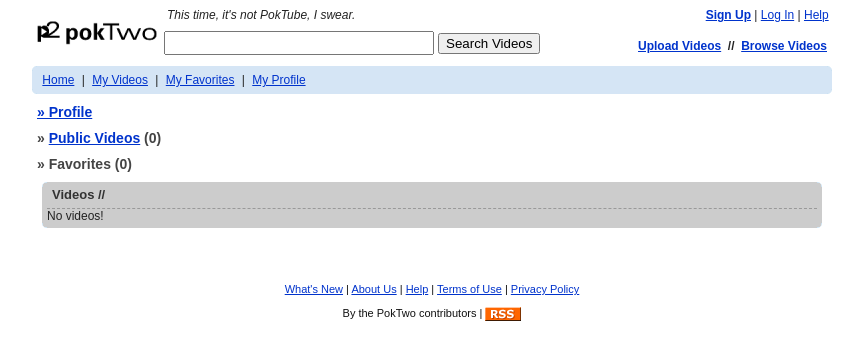
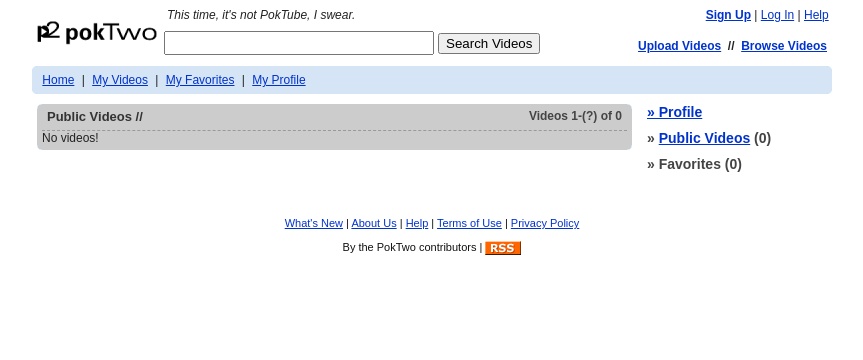
Before and after one commit to chazizgrkb/pokTwo, a PHP site: page /profile_favorites.php in a window 1280 px wide. Shown: the top 360 px of the page, without its empty margins (208-1071 px from the left). Run offline with PHP 8.4, Linux system fonts and the light colour scheme; data that the repository does not hold is empty.

Commit message:
various bullshit

```diff
--- a/admin.php
+++ b/admin.php
@@ -4,8 +4,6 @@
 require('lib/common.php');
 
 if ($userdata['powerlevel'] < 3) error('403', "You shouldn't be here, get out!");
-
-//$memcachedStats = $cache->memcached->getStats();
 
 $latestRegisteredUsers = $sql->query("SELECT id, name, joined FROM users ORDER BY joined DESC LIMIT 15");
 $latestSeenUsers = $sql->query("SELECT id, name, lastview FROM users ORDER BY lastview DESC LIMIT 15");
--- a/my_profile.php
+++ b/my_profile.php
@@ -7,6 +7,7 @@
 
 $pageName = "settings";
 
+// FIXME: actually calculate this shit
 $coppaYearBS = date('Y') - 14;
 
 $birthday = explode('-', $userdata['birthday']);
--- a/my_videos.php
+++ b/my_videos.php
@@ -3,7 +3,7 @@
 namespace pokTwo;
 require('lib/common.php');
 
-if (!$log) redirect('vidlist.');
+if (!$log) redirect('login.php');
 
 $query = $_GET['search'] ?? null;
 $page = (isset($_GET['page']) && is_numeric($_GET['page']) && $_GET['page'] > 0 ? $_GET['page'] : 1);
--- a/my_videos_upload_2.php
+++ b/my_videos_upload_2.php
@@ -134,7 +134,7 @@
         if ($failcount == 1) {
             unlink("media/" . $new . ".mp4");
             delete_directory($preload_folder);
-            die("");
+            die("Fuck");
         }
     }
 }
--- a/profile_favorites.php
+++ b/profile_favorites.php
@@ -16,7 +16,7 @@
 
 $twig = twigloader();
 
-$videoData = $sql->query("SELECT $userfields $videofields FROM videos v JOIN users u ON v.author = u.id WHERE author = ? ORDER BY v.time DESC LIMIT 5", [$userpagedata["id"]]);
+$videos = Videos::getVideos('v.time DESC', 5, 'v.author', $userpagedata['id']);
 
 echo $twig->render('profile_videos.twig', [
     'id' => $userpagedata['id'],
@@ -24,5 +24,5 @@
     'allVideos' => $allVideos,
     'allFavorites' => $favoritesCount,
     'userpagedata' => $userpagedata,
-    'videos' => $videoData,
+    'videos' => $videos,
 ]);
--- a/templates/profile_videos.twig
+++ b/templates/profile_videos.twig
@@ -1,32 +1,33 @@
 {% extends "_layout.twig" %}
 {% block title %}{{ name }}{% endblock %}
 {% block content %}
-    {% include "/components/profilelinks.twig" %}
-    <div class="pageTable">
+    <table width="100%" align="center" cellpadding="0" cellspacing="0" border="0">
+        <tbody><tr valign="top">
+            <td style="padding-right: 15px;">
 
                 <table width="100%" align="center" cellpadding="0" cellspacing="0" border="0" bgcolor="#CCCCCC">
-            <tbody>
-            <tr>
-                <td><img src="/img/box_login_tl.gif" width="5" height="5"></td>
-                <td width="100%"><img src="/img/pixel.gif" width="1" height="5"></td>
-                <td><img src="/img/box_login_tr.gif" width="5" height="5"></td>
+                    <tbody><tr>
+                        <td><img src="img/box_login_tl.gif" width="5" height="5"></td>
+                        <td width="100%"><img src="img/pixel.gif" width="1" height="5"></td>
+                        <td><img src="img/box_login_tr.gif" width="5" height="5"></td>
                     </tr>
                     <tr>
-                <td><img src="/img/pixel.gif" width="5" height="1"></td>
+                        <td><img src="img/pixel.gif" width="5" height="1"></td>
                         <td>
 
                             <div class="watchTitleBar">
                                 <table width="100%" cellpadding="0" cellspacing="0" border="0">
-                            <tbody>
-                            <tr valign="top">
-                                <td>
-                                    <div class="watchTitle">Videos // <span
-                                                style="text-transform: capitalize;">{{ userpagedata.name }}</span></div>
+                                    <tbody><tr valign="top">
+                                        <td><div class="watchTitle">Public Videos // <span style="text-transform: capitalize;">{{ userpagedata.name }}</span></div></td>
+                                        <td align="right">
+                                            <div style="font-weight: bold; color: #444; margin-right: 5px;">
+                                                Videos 1-(?) of {{ allVideos }}								</div>
                                         </td>
                                     </tr>
-                            </tbody>
-                        </table>
+                                    </tbody></table>
                             </div>
+
+
 
                             {% for video in videos %}
                                 <div class="moduleEntry">
@@ -42,7 +43,7 @@
                                                 <div class="moduleEntryDescription">{{ video.description }}</div>
                                                 <div class="moduleEntryTags">
                                                     Tags // {% for tag in video.tags %}<a
-                                                href="results.php?search={{ tag.name }}">{{ tag.name }}</a> :{% endfor %}
+                                                        href="results.php?search={{ tag.name }}">{{ tag.name }}</a> : {% endfor %}
                                                 </div>
                                                 <div class="moduleEntryDetails">Added: {{ video.time|date("F j, Y") }} by <a
                                                             href="profile.php?user={{ userpagedata.name }}">{{ userpagedata.name }}</a>
@@ -50,7 +51,6 @@
                                                 <div class="moduleEntryDetails">Views: {{ video.views }} |
                                                     Comments: {{ video.comments }}</div>
                                             </td>
-
                                         </tr>
                                         </tbody>
                                     </table>
@@ -59,16 +59,23 @@
                                 No videos!
                             {% endfor %}
 
+
+                            <!-- end paging -->
+
                         </td>
-                <td><img src="/img/pixel.gif" width="5" height="1"></td>
+                        <td><img src="img/pixel.gif" width="5" height="1"></td>
                     </tr>
                     <tr>
-                <td><img src="/img/box_login_bl.gif" width="5" height="5"></td>
-                <td><img src="/img/pixel.gif" width="1" height="5"></td>
-                <td><img src="/img/box_login_br.gif" width="5" height="5"></td>
+                        <td><img src="img/box_login_bl.gif" width="5" height="5"></td>
+                        <td><img src="img/pixel.gif" width="1" height="5"></td>
+                        <td><img src="img/box_login_br.gif" width="5" height="5"></td>
                     </tr>
-            </tbody>
-        </table>
+                    </tbody></table>
 
-    </div>
+            </td>
+            <td width="180">
+                {% include "/components/profilelinks.twig" %}
+            </td>
+        </tr>
+        </tbody></table>
 {% endblock %}
--- a/templates/results.twig
+++ b/templates/results.twig
@@ -63,7 +63,7 @@
                                     <div class="moduleEntryDescription">{{ video.description }}</div>
                                     <div class="moduleEntryTags">
                                         Tags // {% for tag in video.tags %}<a
-                                            href="results.php?search={{ tag.name }}">{{ tag.name }}</a> :{% endfor %}
+                                            href="results.php?search={{ tag.name }}">{{ tag.name }}</a> : {% endfor %}
                                     </div>
                                     <div class="moduleEntryDetails">Added: {{ video.time|date("F j, Y") }} by <a
                                                 href="profile.php?user={{ video.u_name }}">{{ video.u_name }}</a>
```
Also changed, not shown: videos_page.php (+4 -4 lines). Lines whose indentation alone changed are shown as unchanged.
